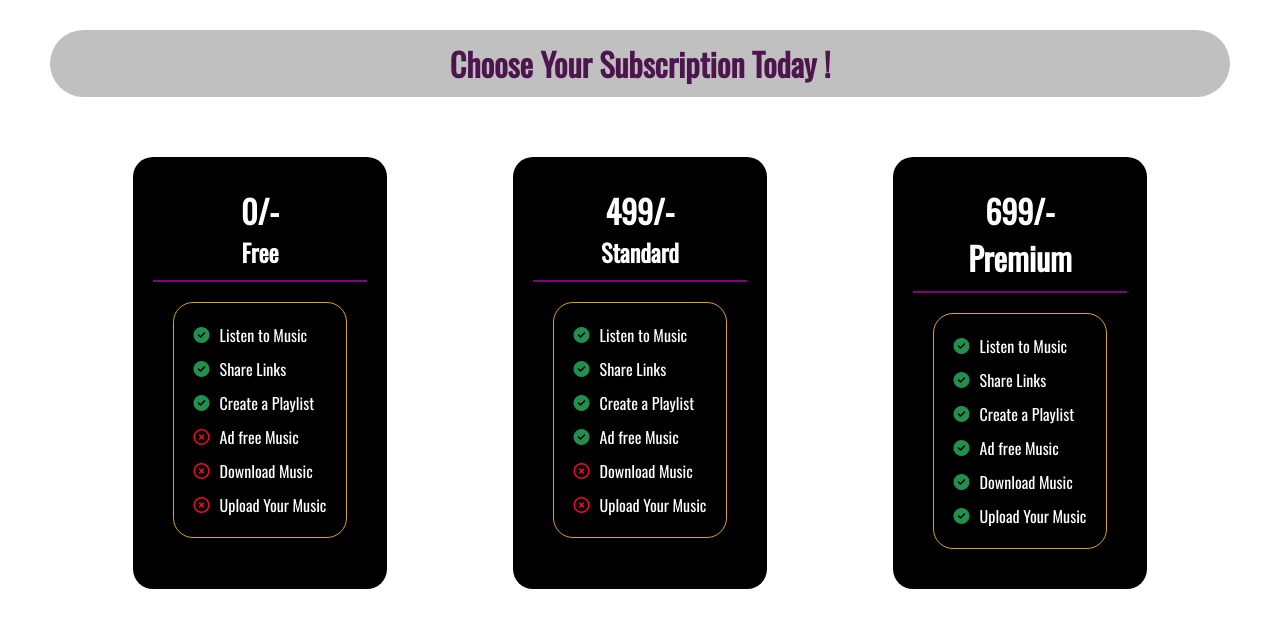
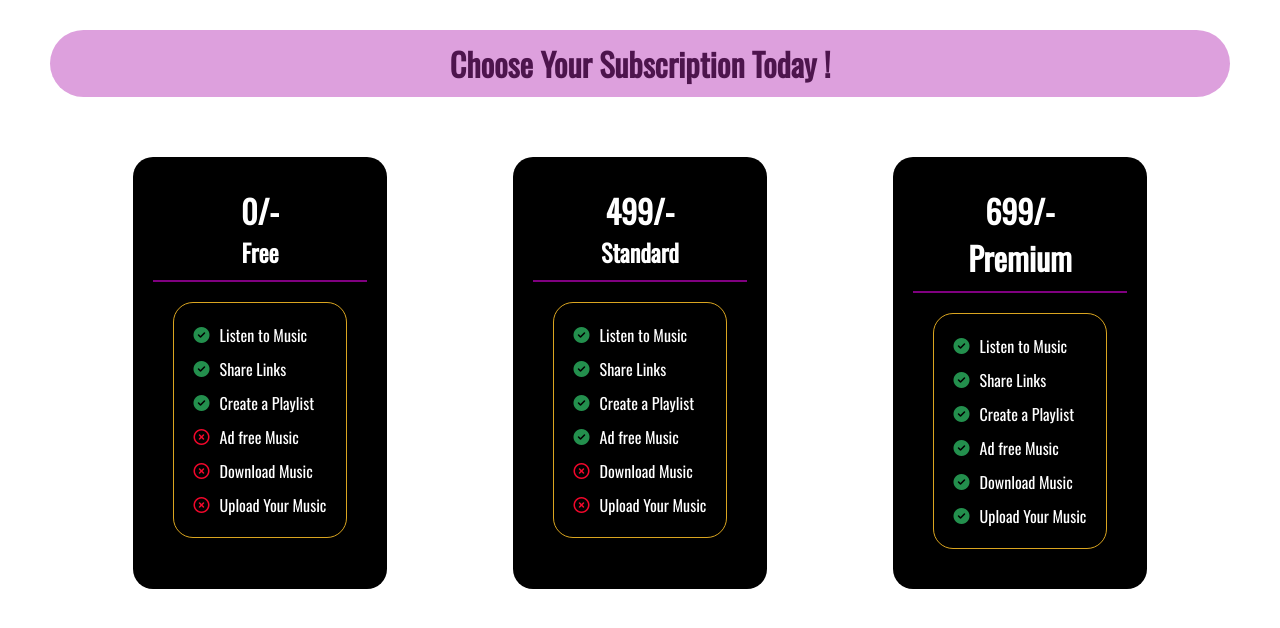
Before and after one commit to sindhuMuthuchamy/Subscription-box, a plain HTML site: page index.html in a window 1280 px wide. Drawn offline with nearby package versions, Linux system fonts and the light colour scheme.

Commit message:
Update style.css

```diff
--- a/style.css
+++ b/style.css
@@ -12,7 +12,7 @@ body{
     margin: 30px;
 }
 .title{
-    background-color: silver;
+    background-color: plum;
     color: rgb(77, 21, 77);
     text-align: center;
     margin-left: 20px;
```
